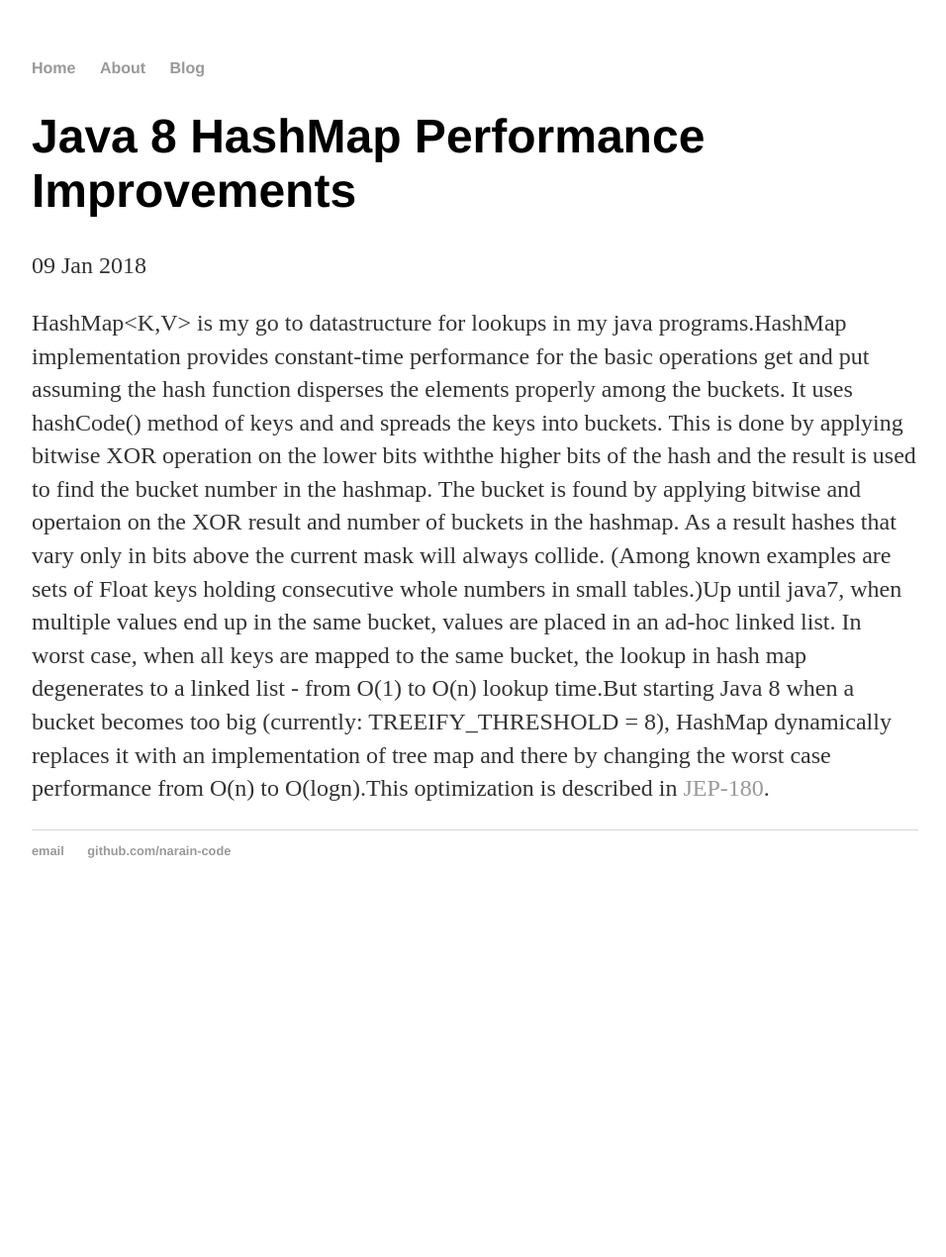
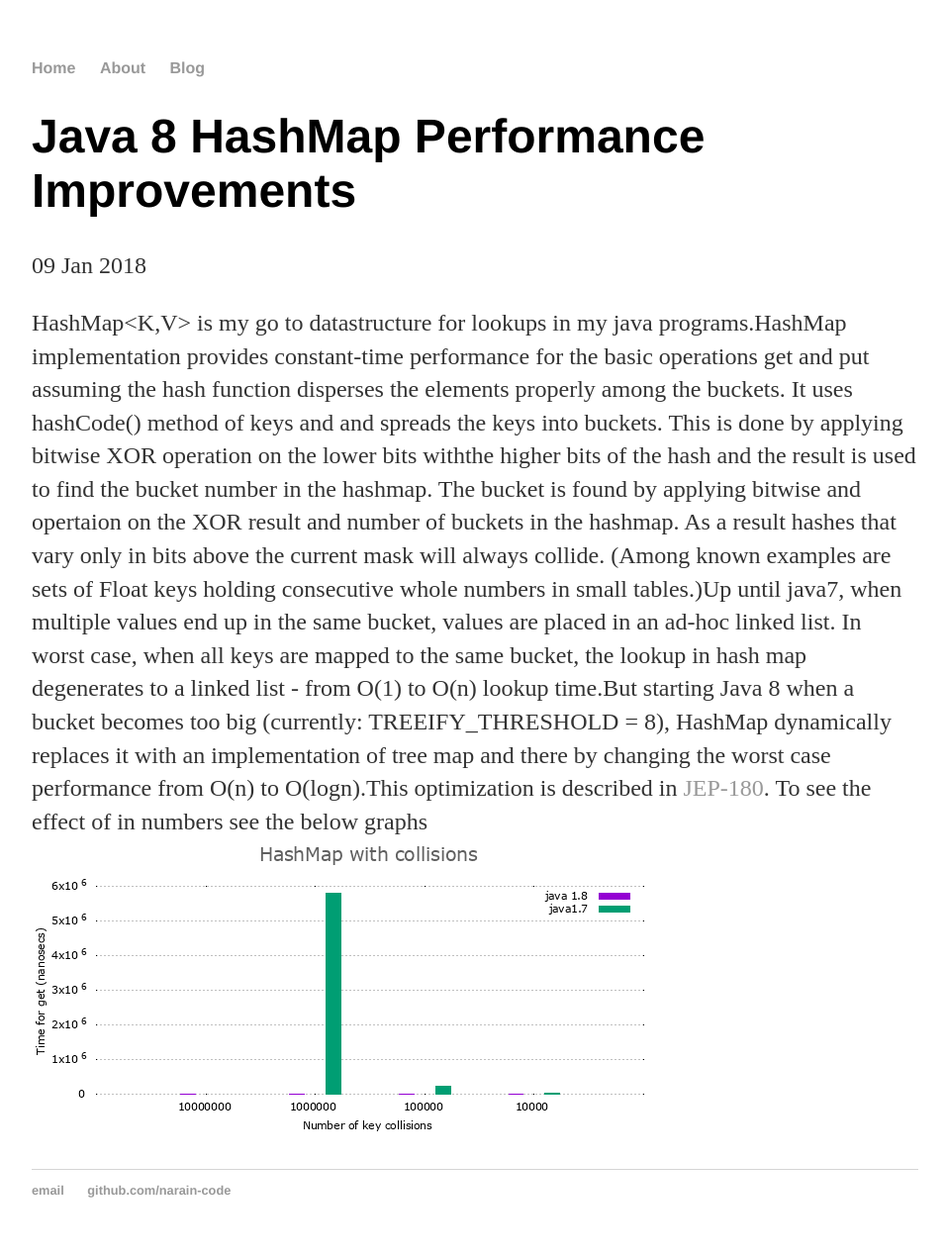
Before and after one commit to narain-code/narain-code.github.io, a Jekyll site: the page built from _posts/2018-01-09-java8-hashmap.md, in a window 1280 px wide. Shown: the whole page at 99% size, without its empty margins (160-1116 px from the left). Built offline with Jekyll 4.4.1, drawn with Linux system fonts in a browser that asks for light colours; before the commit the page ends 927 px from its top, so only the background shows below that.

Commit message:
Update 2018-01-09-java8-hashmap.md

```diff
--- a/_posts/2018-01-09-java8-hashmap.md
+++ b/_posts/2018-01-09-java8-hashmap.md
@@ -5,3 +5,5 @@ date: 2018-01-09
 ---
 
  HashMap<K,V> is my go to datastructure for lookups in my java programs.HashMap implementation provides constant-time performance for the basic operations get and put assuming the hash function disperses the elements properly among the buckets. It uses hashCode() method of keys and and spreads the keys into buckets. This is done by applying bitwise XOR operation on the lower bits withthe higher bits of the hash and the result is used to find the bucket number in the hashmap. The bucket is found by applying bitwise and opertaion on the XOR result and number of buckets in the hashmap. As a result hashes that vary only in bits above the current mask will always collide. (Among known examples are sets of Float keys holding consecutive whole numbers in small tables.)Up until java7, when multiple values end up in the same bucket, values are placed in an ad-hoc linked list. In worst case, when all keys are mapped to the same bucket, the lookup in hash map degenerates to a linked list - from O(1) to O(n) lookup time.But starting Java 8 when a bucket becomes too big (currently: TREEIFY_THRESHOLD = 8), HashMap dynamically replaces it with an implementation of tree map and there by changing the worst case performance from O(n) to O(logn).This optimization is described in [JEP-180](http://openjdk.java.net/jeps/180).
+ To see the effect of in numbers see the below graphs
+ ![JavaHashMapPerformance-WithCollisions](/images/javahashmap-withcollisions.png){:class="img-responsive"}
```
